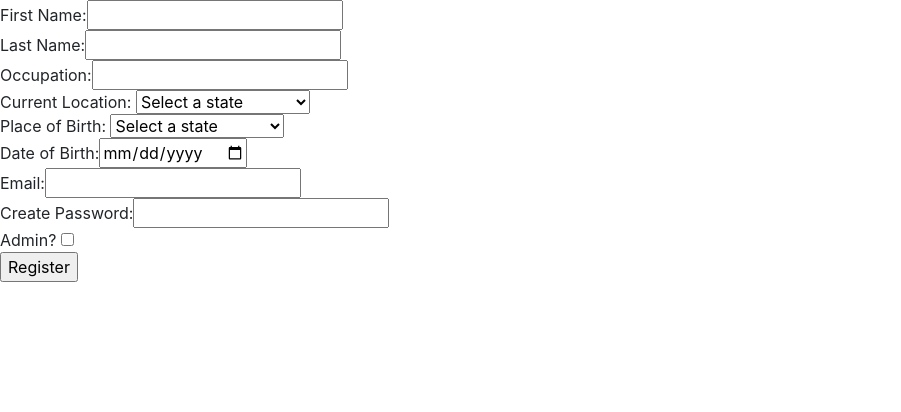
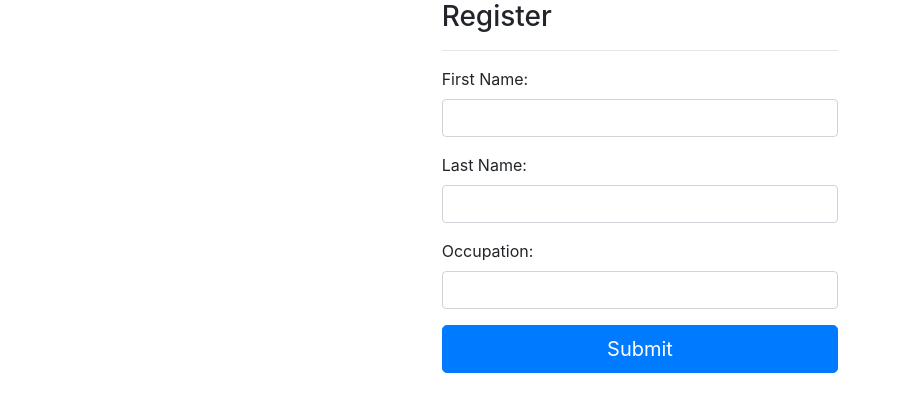
Before and after one commit to Quanisha704/Software-Engineering-Project, a Flask app: page /register in a window 1280 px wide. Shown: the top 412 px of the page, without its empty margins (0-901 px from the left). Run offline with Flask 2, Linux system fonts and the light colour scheme; some libraries are stand-ins or nearby versions.

Commit message:
no major change

```diff
--- a/templates/register.html
+++ b/templates/register.html
@@ -3,25 +3,53 @@
 {% block title %}Family Ties - Register{% endblock %}
 
 {% block content %}
-<form action='/register' method = 'POST'>
-    First Name:<input type="text" name="fname" required><br>
-    Last Name:<input type="text" name="lname" required><br>
-    Occupation:<input type="text" name="job"><br>
-    Current Location:
-    <select>
-        <option value="">Select a state</option>
-        <option value="AL">Alabama</option>
-        <option value="AK">Alaska</option>
-        <option value="AZ">Arizona</option>
-        <option value="AR">Arkansas</option>
-        <option value="CA">California</option>
-        <option value="CO">Colorado</option>
-        <option value="CT">Connecticut</option>
-        <option value="DE">Delaware</option>
-        <option value="DC">District Of Columbia</option>
-        <option value="FL">Florida</option>
-        <option value="GA">Georgia</option>
-        <option value="HI">Hawaii</option>
+
+
+<div class="container-fluid">
+    <div class="row">
+        <div class="offset-md-4 col-md-4">
+            <h3>Register</h3>
+            <hr>
+            <form action='/register' method = 'POST'>
+                <div class="form-group">
+                    <label for="fname">First Name:</label>
+                    <input type="text" class="form-control" name="fname" required>
+                </div>
+                <div class="form-group">
+                    <label for="lname">Last Name:</label>
+                    <input type="text" class="form-control" name="lname" required>
+                </div>
+                <div class="form-group">
+                    <label for="job"> Occupation:</label>
+                    <input type="text" class="form-control" name="job" required>
+                </div>
+                <!-- <div class="dropdown">
+                    <button class="btn btn-secondary dropdown-toggle" type="button" id="dropdownMenu2" data-toggle="dropdown" aria-haspopup="true" aria-expanded="false">
+                    Please select your current state:
+                    </button>
+                    <div class="dropdown-menu" aria-labelledby="dropdownMenu2">
+                      <button class="dropdown-item" type="button">Alabama</button>
+                      <button class="dropdown-item" type="button">Alaska</button>
+                      <button class="dropdown-item" type="button">Arizona</button>
+                      <button class="dropdown-item" type="button">Arkansas</button>
+                      <button class="dropdown-item" type="button">California</button>
+                      <button class="dropdown-item" type="button">Colorado</button>
+                      <button class="dropdown-item" type="button">Connecticut</button>
+                      <button class="dropdown-item" type="button">Delaware</button>
+                      <button class="dropdown-item" type="button">District Of Columbia</button>
+                      <button class="dropdown-item" type="button">Florida</button>
+                      <button class="dropdown-item" type="button">Georgia</button>
+                      <button class="dropdown-item" type="button">Hawaii</button>
+                    </div>
+                  </div> -->
+                <button type="submit" class="btn btn-primary btn-lg btn-block">Submit</button>
+            </form>
+
+        </div>
+    </div>
+</div>
+<!--
+
         <option value="ID">Idaho</option>
         <option value="IL">Illinois</option>
         <option value="IN">Indiana</option>
@@ -123,6 +151,6 @@
     Admin? <input type="checkbox" name="isAdmin"><br>
     <input type="submit" value="Register">
 </form>
-
+     -->
 
 {% endblock %}
```
